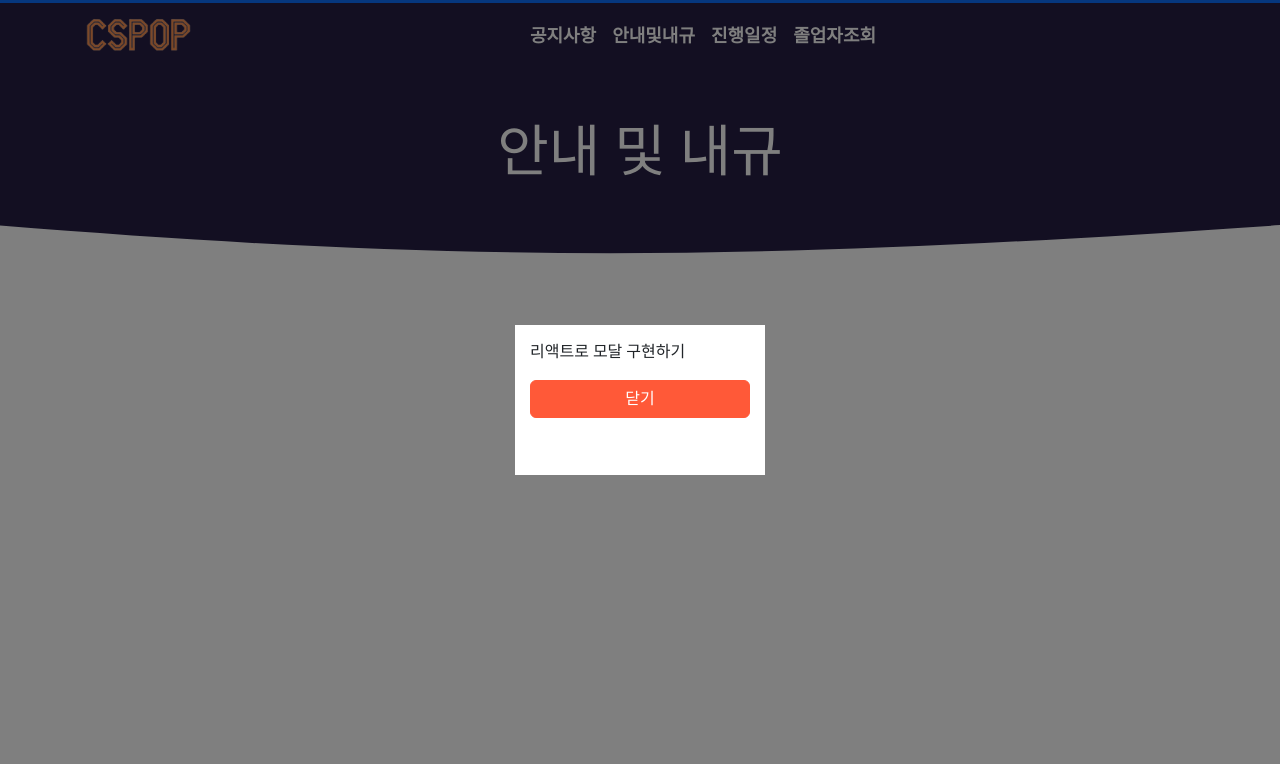
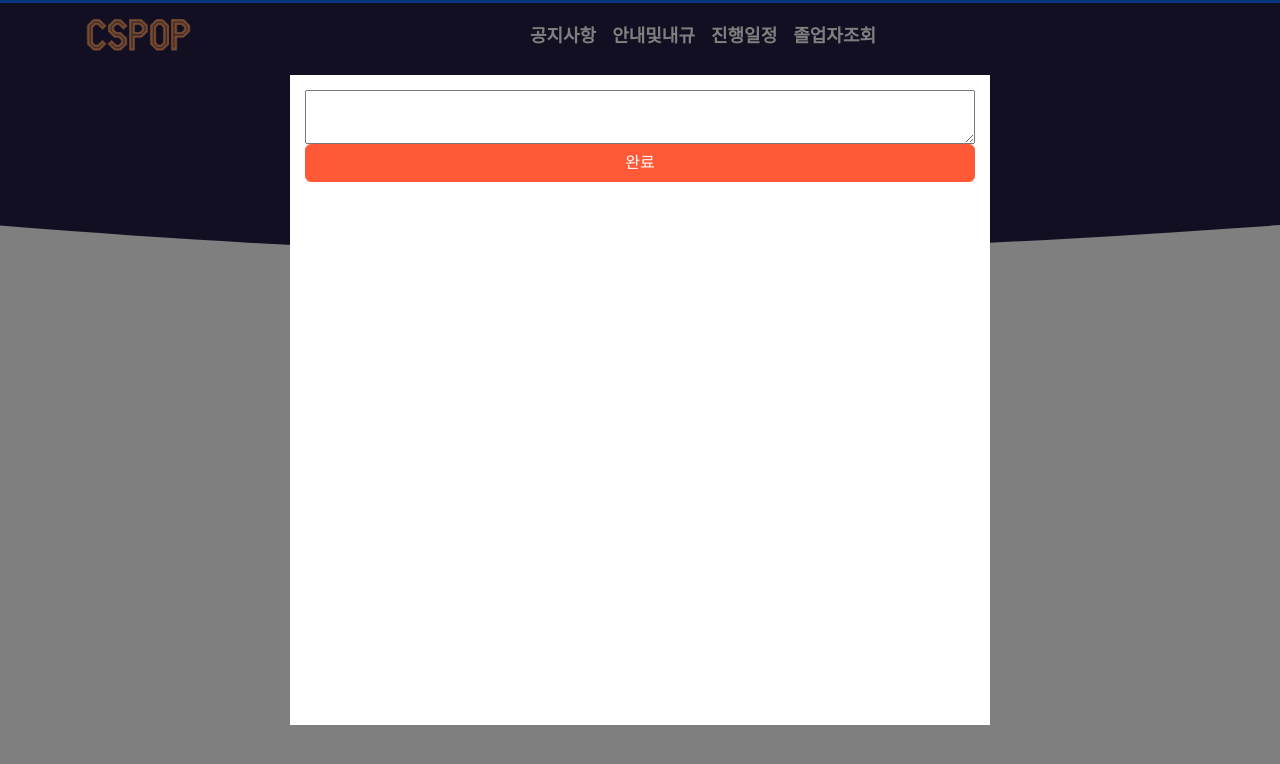
Before and after one commit to euna0104/CSPOP_FE, a React (Create React App) app: page /api/graduation/guide in a window 1280 px wide. Both pictures are taken after a click on the button "수정". Shown: the top 764 px of the page. Built offline with nearby package versions, Linux system fonts and the light colour scheme; no server answers; a web font is replaced by a local one.

Commit message:
feat: 안내및내규 수정기능

```diff
--- a/src/Guide.jsx
+++ b/src/Guide.jsx
@@ -58,35 +58,55 @@ const StyledDiv = styled.div`
 
     .modal-content {
       background-color: #ffffff;
-      width: 250px;
-      height: 150px;
+      width: 700px;
+      height: 650px;
       padding: 15px;
     }
 `;
 
 const Guide = ({ userId }) => {
-  const [data, setData] = useState({ text: '', id: '' });
+  const accessToken = sessionStorage.getItem('accessToken');
+  const [data, setData] = useState({ text: '' });
   const [modalOpen, setModalOpen] = useState(false);
-  const [textAreaValue, setTextAreaValue] = useState('');
   const modalBackground = useRef();
 
+  const { text } = data;
+
   useEffect(() => {
-    axios.get('/api/guidancdboards')
-      .then(response => {
+    const getGuidance = async () => {
+      try {
+        const response = await axios.get(`/api/guidancdboards`, {
+          headers: {
+            Authorization: `Bearer ${accessToken}`,
+          },
+        });
         setData(response.data);
-      })
-      .catch(error => {
-        console.error('안내및내규 가져오기 실패:', error);
-      });
-  }, []);
+        console.log('안내및내규를 불러왔습니다.');
+      } catch (error) {
+        console.log('안내및내규를 불러오지 못했습니다.', error);
+      }
+    };
+    getGuidance();
+  }, [accessToken]);
 
-  const handleTextAreaChange = (e) => {
-    setTextAreaValue(e.target.value);
+  const handleDataChange = (e) => {
+    setData({ text: e.target.value });
   };
 
-  const handleSubmit = () => {
-    // /api/admins/guidanceboards
-    setModalOpen(false);
+  const guidanceUpdate = async () => {
+    try {
+      const response = await axios.put(`/api/admins/guidanceboards`, data, {
+        headers: {
+          Authorization: `Bearer ${accessToken}`,
+        },
+      });
+      alert('게시물이 수정되었습니다.');
+      setData(response.data);
+      setModalOpen(false);
+    } catch (error) {
+      console.error(error);
+      alert('게시물 수정에 실패하였습니다.');
+    }
   };
 
   return (
@@ -108,7 +128,7 @@ const Guide = ({ userId }) => {
           <div className="container">
             <div className="row justify-content-center">
               <div className="col-lg-8 col-md-12 col-12">
-                <p className="mb-4">{data.text}</p>
+                <p className="mb-4">{text}</p>
               </div>
             </div>
           </div>
@@ -125,12 +145,16 @@ const Guide = ({ userId }) => {
               }
             }}>
               <div className="modal-content">
-                <p>리액트로 모달 구현하기</p>
-                  <button className="btn btn-primary text-white" onClick={() => setModalOpen(false)}>
-                    닫기
-                  </button>
-                </div>
+                <textarea
+                  value={text}
+                  onChange={handleDataChange}
+                  type="text-area"
+                />
+                <button className="btn btn-primary text-white" onClick={guidanceUpdate}>
+                  완료
+                </button>
               </div>
+            </div>
             }
         </div>
       </div>
```
